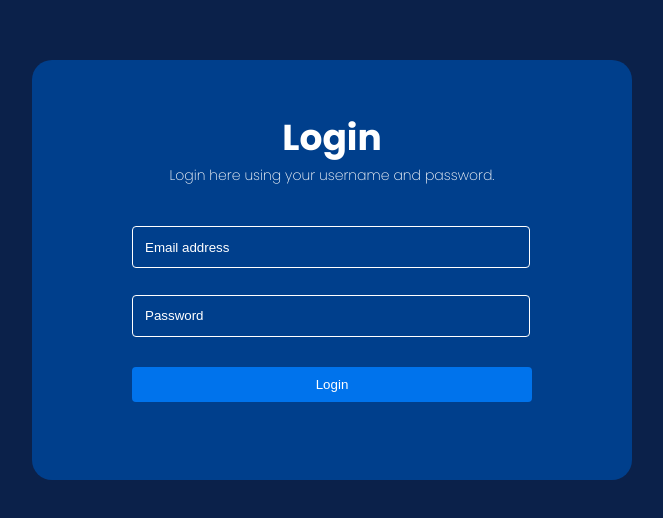
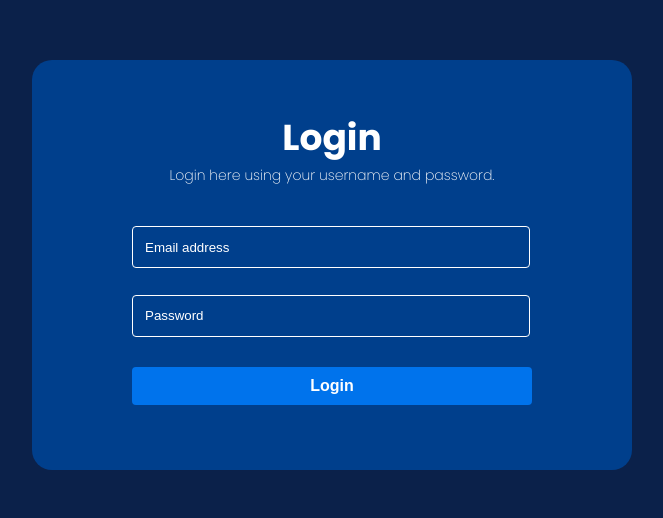
Before and after one commit to Dan33311/react-login-localstorage, a React (Vite) app: page / in a window 1280 px wide. Shown: the part 148-666 px from the top of the page, without its empty margins (308-971 px from the left). Built offline with nearby package versions, Linux system fonts and the light colour scheme.

Commit message:
inputs data stored in a state crontolled form

```diff
--- a/src/App.jsx
+++ b/src/App.jsx
@@ -1,7 +1,7 @@
 import { useState } from 'react'
 import reactLogo from './assets/react.svg'
 // import './App.css'
-import Login from './components/Login'
+import Login from './components/LoginComponent'
 
 function App() {
   const [count, setCount] = useState(0)
--- a/src/components/Login.jsx
+++ b/src/components/LoginComponent.jsx
@@ -1,9 +1,24 @@
+import { useState } from "react";
+
 const Login = () => {
+
+  const [email, setEmail] = useState('');
+  const [password, setPassword] = useState('');
+
+  const handleSubmit = (e) => {
+    e.preventDefault()
+    setEmail(e.target.email.value)
+    setPassword(e.target.password.value)
+  }
+
+  console.log('>>>email:', email);
+  console.log('>>>password:', password);
+
   return (
     <>
       <div className="login-container">
         <div className="form-container">
-          <form className="">
+          <form onSubmit={handleSubmit}>
             <h2>Login</h2>
 
             <p>Login here using your username and password.</p>
@@ -12,6 +27,8 @@ const Login = () => {
               <input
                 type="text"
                 name="email"
+                // onChange={onChangeEmail}
+                autoComplete="off"
                 required='Please fill out this field.'
                 placeholder="Email address"
                 maxLength="60"
@@ -21,14 +38,15 @@ const Login = () => {
             <label className="" >
               <input
                 type="password"
-                name="pwd"
-                required='Please fill out this field.'
+                name="password"
+                // onChange={onChangePassword}
+                // required='Please fill out this field.'
                 placeholder="Password"
                 maxLength="60"
               />
             </label>
 
-            <button className="form-button">Login</button>
+            <button type="submit" className="form-button">Login</button>
           </form>
         </div>
       </div>
--- a/src/index.css
+++ b/src/index.css
@@ -14,7 +14,7 @@
 
 .login-container {
   width: 600px;
-  height: 420px;
+  height: 410px;
   display: flex;
   justify-content: center;
   flex-direction: row;
@@ -27,7 +27,6 @@
   display: flex;
   flex-direction: column;
   align-items: center;
-  /* outline: 1px solid lime; */
   margin-top: 20px;
 }
 .form-container h2 {
@@ -54,6 +53,9 @@
 .form-container input::placeholder {
   color: #fff;
 }
+.form-container input:focus {
+  outline: none;
+}
 .form-button {
   width: 100%;
   margin-top: 30px;
@@ -61,5 +63,7 @@
   border: 2px solid #0073ec;
   border-radius: 4px;
   background-color: #0073ec;
+  font-size: 16px;
+  font-weight: 700;
   color: #fff;
 }
```
Also changed, not shown: 1 other file (tests, documents, lock files or other folders).
